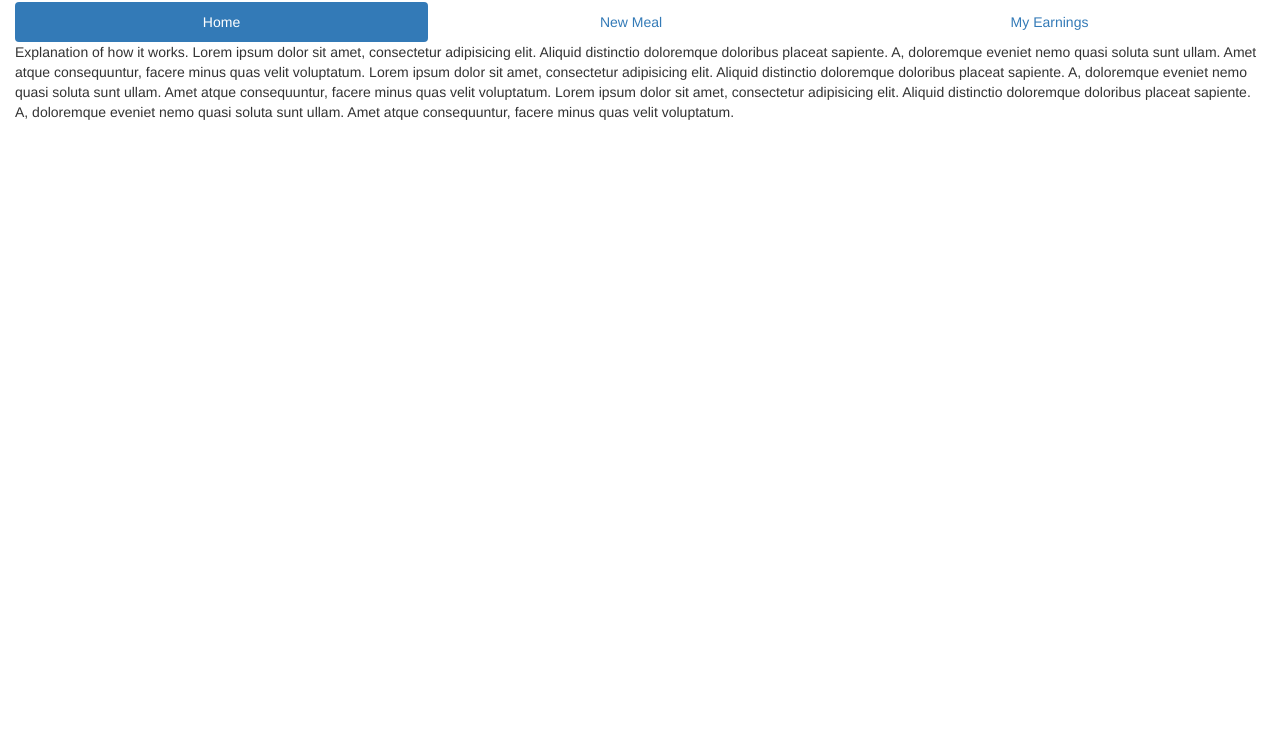
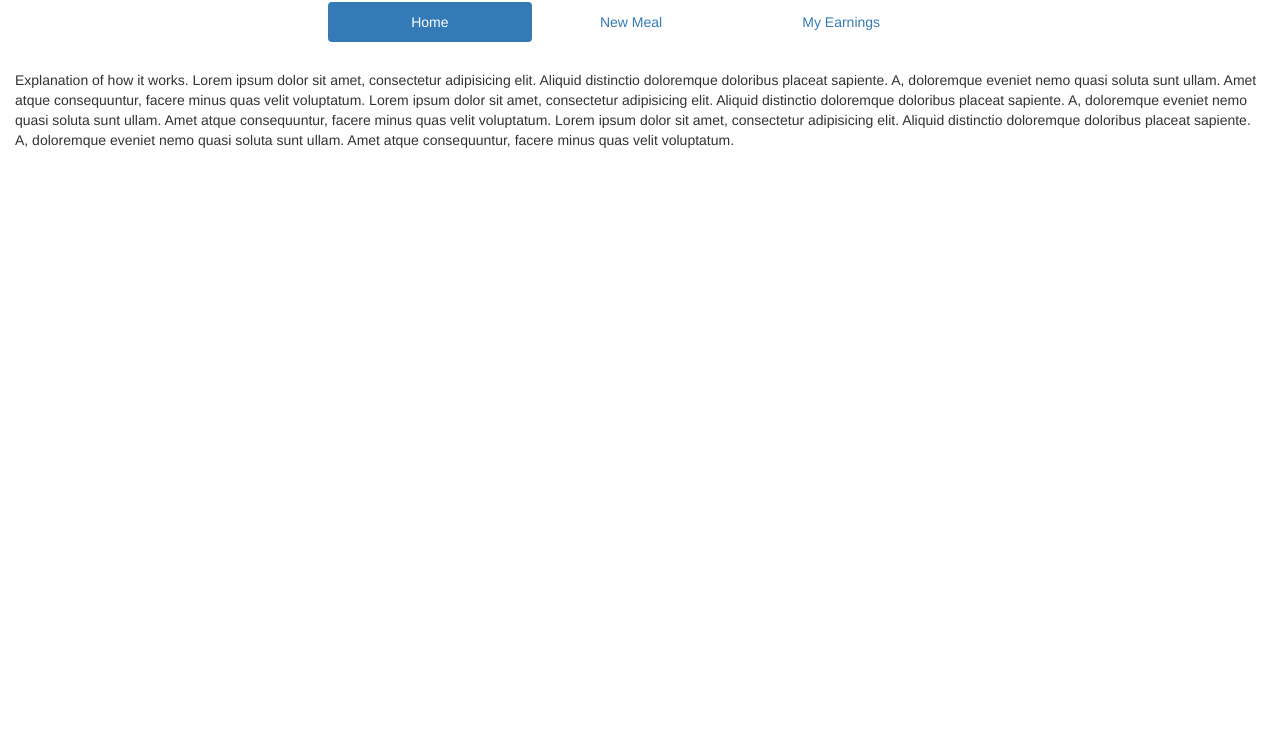
Before and after one commit to davidmansy/waitstaff, a website: page app/index.html in a window 1280 px wide. Shown: the part 68-800 px from the top of the page. Drawn offline with nearby package versions, Linux system fonts and the light colour scheme; some packages are replaced by stand-ins of ours.

Commit message:
Updated the navigation style.

```diff
--- a/app/assets/css/styles.css
+++ b/app/assets/css/styles.css
@@ -9,6 +9,12 @@ h3 {
 .container {
   max-width: 100%;
   width: 100%;
+}
+
+.nav-justified {
+  width: 50%;
+  margin: 0em auto 2em auto;
+
 }
 
 .column-container {
```
